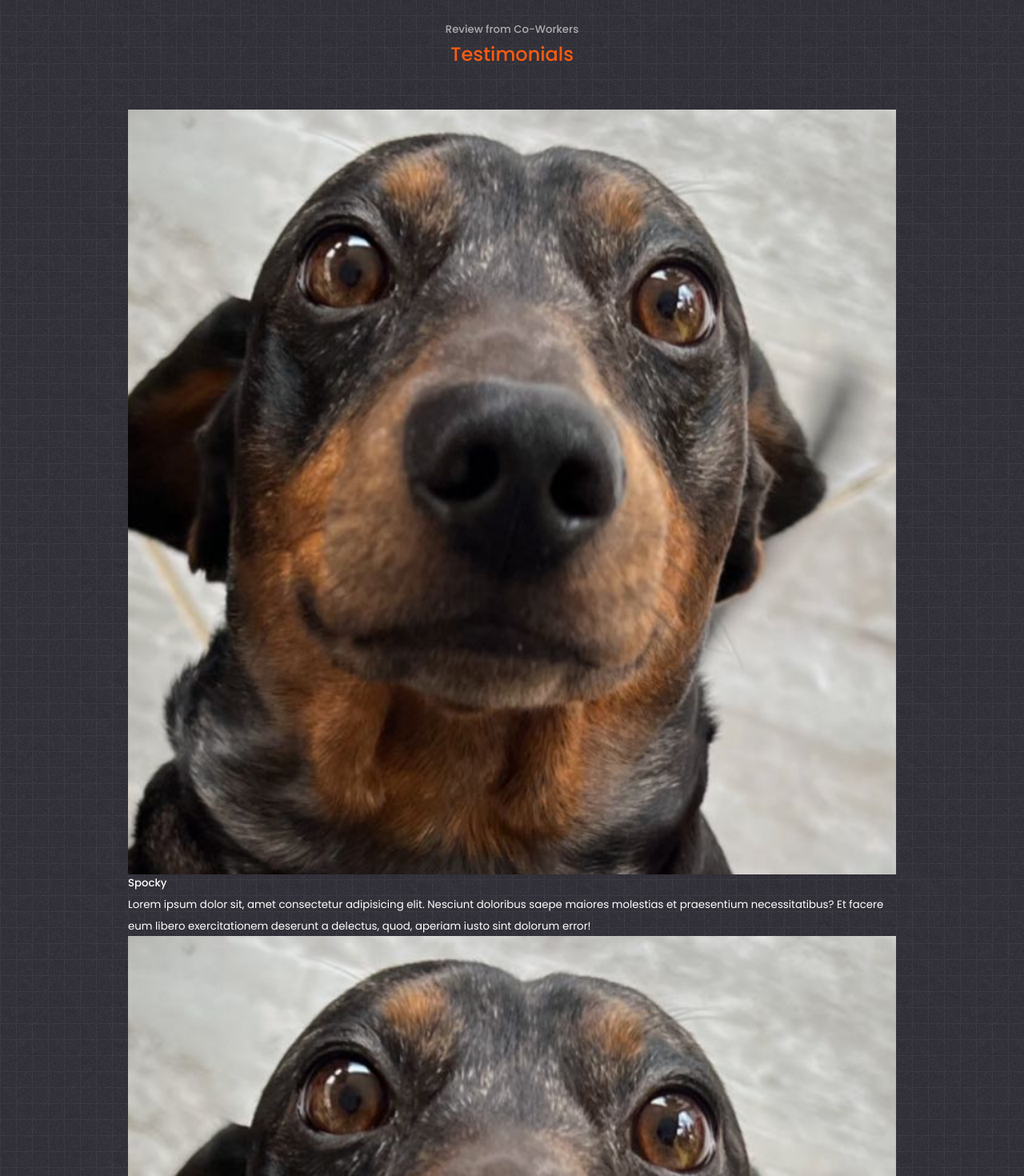
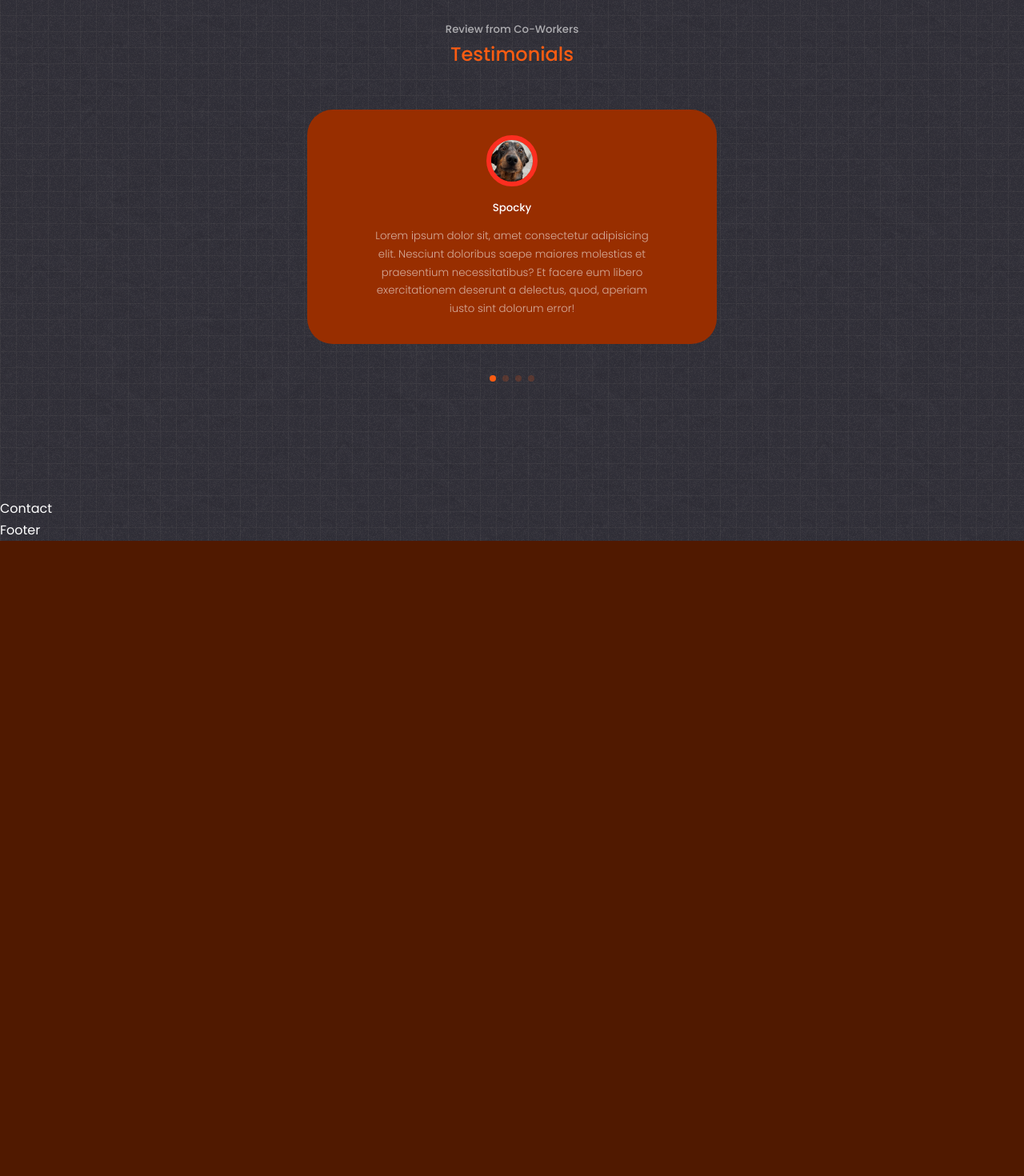
Before and after one commit to Raptr12/Portfolio-Website, a React (Create React App) app: page / in a window 1280 px wide. Shown: the part 4380-5850 px from the top of the page at 80% size. After the commit the page ends 5056 px from the top, so only its background shows below. Built offline with nearby package versions, Linux system fonts and the light colour scheme.

Commit message:
Testimonials Section Completed

```diff
--- a/package.json
+++ b/package.json
@@ -10,6 +10,7 @@
     "react-dom": "^18.2.0",
     "react-icons": "^4.7.1",
     "react-scripts": "^5.0.1",
+    "swiper": "^9.1.0",
     "web-vitals": "^2.1.4"
   },
   "scripts": {
--- a/src/components/testimonials/Testimonials.jsx
+++ b/src/components/testimonials/Testimonials.jsx
@@ -2,6 +2,38 @@
 import './testimonials.css'
 import AVTR1 from '../../assets/Spocky.png'
 import AVTR2 from '../../assets/.-..png'
+
+// import Swiper core and required modules
+import {Pagination} from 'swiper';
+
+import { Swiper, SwiperSlide } from 'swiper/react';
+
+// Import Swiper styles
+import 'swiper/css';
+import 'swiper/css/pagination';
+
+const data = [
+  {
+    avatar: AVTR1,
+    name_person: 'Spocky',
+    review: 'Lorem ipsum dolor sit, amet consectetur adipisicing elit. Nesciunt doloribus saepe maiores molestias et praesentium necessitatibus? Et facere eum libero exercitationem deserunt a delectus, quod, aperiam iusto sint dolorum error!'
+  },
+  {
+    avatar: AVTR1,
+    name_person: 'Spocky',
+    review: 'Lorem ipsum dolor sit, amet consectetur adipisicing elit. Nesciunt doloribus saepe maiores molestias et praesentium necessitatibus? Et facere eum libero exercitationem deserunt a delectus, quod, aperiam iusto sint dolorum error!'
+  },
+  {
+    avatar: AVTR1,
+    name_person: 'Spocky',
+    review: 'Lorem ipsum dolor sit, amet consectetur adipisicing elit. Nesciunt doloribus saepe maiores molestias et praesentium necessitatibus? Et facere eum libero exercitationem deserunt a delectus, quod, aperiam iusto sint dolorum error!'
+  },
+  {
+    avatar: AVTR1,
+    name_person: 'Spocky',
+    review: 'Lorem ipsum dolor sit, amet consectetur adipisicing elit. Nesciunt doloribus saepe maiores molestias et praesentium necessitatibus? Et facere eum libero exercitationem deserunt a delectus, quod, aperiam iusto sint dolorum error!'
+  }
+]
 
 const Testimonials = () => {
   return (
@@ -9,59 +41,26 @@
       <h5>Review from Co-Workers</h5>
       <h2>Testimonials</h2>
 
-      <div className="container testimonial__container">
-        <article className="testimonial">
-          <div className="cliente__avatar">
-            <img src={AVTR1} alt="Avatar One" />
-            <h5 className='client__name'>Spocky</h5>
-            <small className='client__review'>
-              Lorem ipsum dolor sit, amet consectetur adipisicing elit. Nesciunt
-              doloribus saepe maiores molestias et praesentium necessitatibus? Et
-              facere eum libero exercitationem deserunt a delectus, quod, aperiam iusto
-              sint dolorum error!
-            </small>
-          </div>
-        </article>
-
-        <article className="testimonial">
-          <div className="cliente__avatar">
-            <img src={AVTR1} alt="Avatar One" />
-            <h5 className='client__name'>Spocky</h5>
-            <small className='client__review'>
-              Lorem ipsum dolor sit, amet consectetur adipisicing elit. Nesciunt
-              doloribus saepe maiores molestias et praesentium necessitatibus? Et
-              facere eum libero exercitationem deserunt a delectus, quod, aperiam iusto
-              sint dolorum error!
-            </small>
-          </div>
-        </article>
-
-        <article className="testimonial">
-          <div className="cliente__avatar">
-            <img src={AVTR1} alt="Avatar One" />
-            <h5 className='client__name'>Spocky</h5>
-            <small className='client__review'>
-              Lorem ipsum dolor sit, amet consectetur adipisicing elit. Nesciunt
-              doloribus saepe maiores molestias et praesentium necessitatibus? Et
-              facere eum libero exercitationem deserunt a delectus, quod, aperiam iusto
-              sint dolorum error!
-            </small>
-          </div>
-        </article>
-
-        <article className="testimonial">
-          <div className="cliente__avatar">
-            <img src={AVTR1} alt="Avatar One" />
-            <h5 className='client__name'>Spocky</h5>
-            <small className='client__review'>
-              Lorem ipsum dolor sit, amet consectetur adipisicing elit. Nesciunt
-              doloribus saepe maiores molestias et praesentium necessitatibus? Et
-              facere eum libero exercitationem deserunt a delectus, quod, aperiam iusto
-              sint dolorum error!
-            </small>
-          </div>
-        </article>
-      </div>
+      <Swiper className="container testimonial__container"
+      // install Swiper modules
+      modules={[Pagination]}
+      spaceBetween={40}
+      slidesPerView={1}
+      pagination={{ clickable: true }}>
+      {
+          data.map(({avatar, name_person, review}, index) =>{
+            return (
+              <SwiperSlide key={index} className='testimonial'>
+                <div className="cliente__avatar">
+                  <img src={avatar}/>
+                </div>
+                <h5 className='client__name'>{name_person}</h5>
+                <small className='client__review'>{review}</small>
+              </SwiperSlide>
+            )
+          })
+        }
+      </Swiper>
     </section>
   )
 }
--- a/src/components/testimonials/testimonials.css
+++ b/src/components/testimonials/testimonials.css
@@ -0,0 +1,50 @@
+.container.testimonial__container {
+    width: 40%;
+    padding-bottom: 4rem;
+}
+
+.cliente__avatar {
+    width: 4rem;
+    aspect-ratio: 1/1;
+    overflow: hidden;
+    border-radius: 50%;
+    margin: 0 auto 1rem;
+    border: 0.4rem solid var(--color-primary-variant);
+}
+
+.testimonial {
+    background: var(--color-bg-variant);
+    text-align: center;
+    padding: 2rem;
+    border-radius: 2rem;
+    user-select: none;
+}
+
+.client__review {
+    color: var(--color-light);
+    font-weight: 300;
+    display: block;
+    width: 80%;
+    margin: 0.8rem auto 0;
+}
+
+.swiper-pagination-clickable .swiper-pagination-bullet {
+    background: var(--color-primary);
+}
+
+/*===============MEDIA QUERIES (MEDIUM DEVICES)=============================*/
+@media screen and (max-width: 1024px){
+   .container.testimonial__container {
+    width: 60%;
+   }
+}
+
+ /*===============MEDIA QUERIES (SMALL DEVICES)=============================*/
+ @media screen and (max-width: 600px){
+    .container.testimonial__container {
+        width: var(--conatiner-width-sm);
+    }
+    .client__review {
+        width: var(--conatiner-width-sm);
+    }
+}
```
Also changed, not shown: 1 other file (tests, documents, lock files or other folders).
